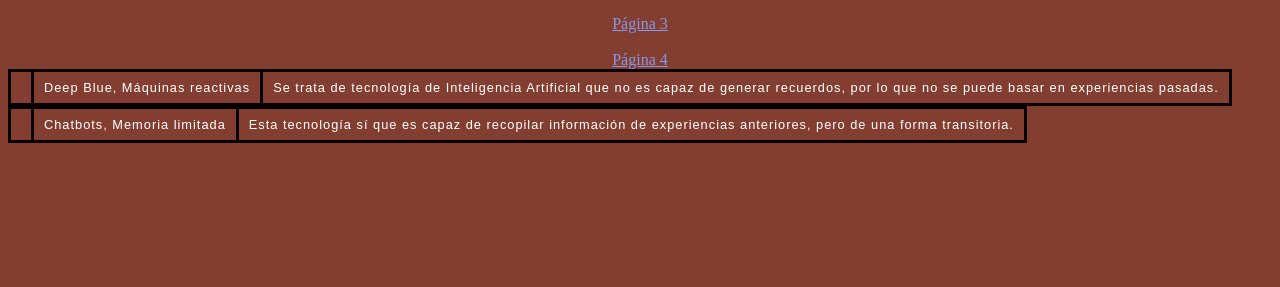
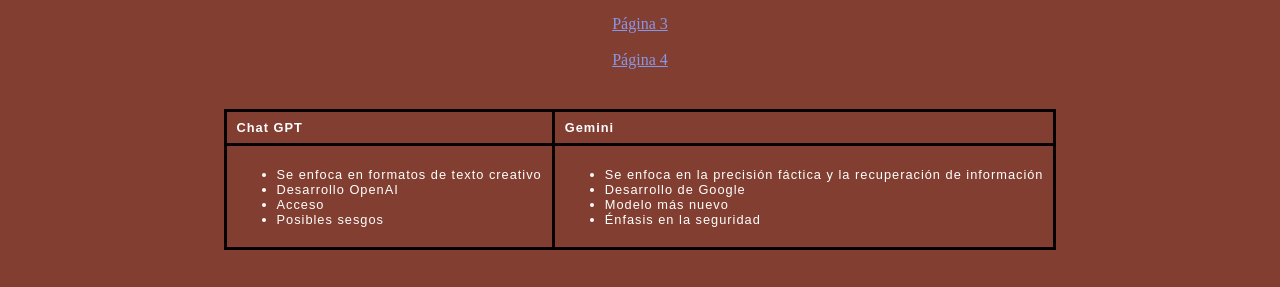
Before and after one commit to SeoAgrande/html-basico, a plain HTML site: page pag2.html in a window 1280 px wide. Shown: the part 555-842 px from the top of the page. Before the commit the page ends 800 px from the top, so only its background shows below. Drawn offline with Linux system fonts and the light colour scheme.

Commit message:
Cuarto envío

```diff
--- a/pag2.html
+++ b/pag2.html
@@ -27,23 +27,31 @@
     </footer>
 
     <table>
-        <tbody>
-            <th>
-            <td>Deep Blue, Máquinas reactivas</td>
-            <td>Se trata de tecnología de Inteligencia Artificial que no es capaz de generar recuerdos, por lo que no se
-                puede basar en experiencias pasadas.</td>
-            </th>
+        <tr>
+            <th>Chat GPT</th>
+            <th>Gemini</th>
+        </tr>
+        <tr>
+            <td>
+                <ul>
+                    <li>Se enfoca en formatos de texto creativo</li>
+                    <li>Desarrollo OpenAI</li>
+                    <li>Acceso</li>
+                    <li>Posibles sesgos</li>
+                </ul>
+            </td>
+            <td>
+                <ul>
+                    <li>Se enfoca en la precisión fáctica y la recuperación de información</li>
+                    <li>Desarrollo de Google</li>
+                    <li>Modelo más nuevo</li>
+                    <li>Énfasis en la seguridad</li>
+                </ul>
+            </td>
+        </tr>
+    </table>
 
-            <table>
-                <tbody>
-                    <th>
-                    <td>Chatbots, Memoria limitada</td>
-                    <td>Esta tecnología sí que es capaz de recopilar información de experiencias anteriores, pero de una
-                        forma transitoria.</td>
+    <iframe width="560" height="315" src="https://www.youtube.com/embed/JIrKW8Sy26M?si=2cBkcVgZMiWuPrdb" title="YouTube video player" frameborder="0" allow="accelerometer; autoplay; clipboard-write; encrypted-media; gyroscope; picture-in-picture; web-share" referrerpolicy="strict-origin-when-cross-origin" allowfullscreen></iframe>
 
-                    </th>
-                </tbody>
-
-            </table>
 
 </body>
--- a/styles.css
+++ b/styles.css
@@ -5,36 +5,32 @@
 }
 
 table {
-
-
+    margin: 40px auto;
     border-collapse: collapse;
     border: 3px solid rgb(140 140 140);
     font-family: sans-serif;
     font-size: 0.8rem;
     letter-spacing: 1px;
-text-align: right;
+    text-align: left;
     vertical-align: top;
-
-
-
 }
 
-th,td {
+th,
+td {
     border: 3px solid rgb(7, 0, 0);
     padding: 8px 10px;
-
 }
 
 h1 {
-    color:palegreen;
-    text-align:center;
+    color: palegreen;
+    text-align: center;
     font-family: 'Times New Roman', Times, serif;
 }
 
 p {
     color: skyblue;
-    text-align:center;
-    font-family:Georgia, 'Times New Roman', Times, serif;
+    text-align: center;
+    font-family: Georgia, 'Times New Roman', Times, serif;
 }
 
 a {
```
Lines whose indentation alone changed are shown as unchanged.
